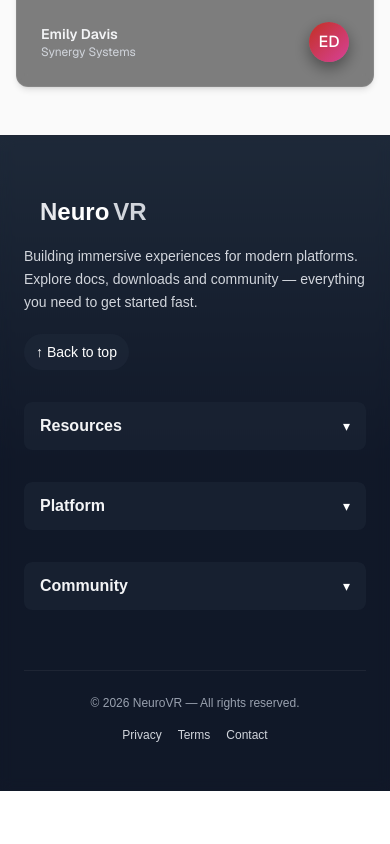
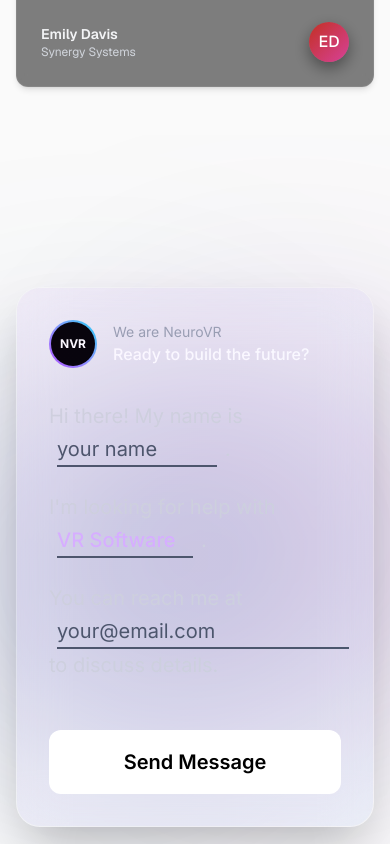
Before and after one commit to wahb-amir/VR, a Next.js app: page / in a window 390 px wide. Shown: the part 6620-7464 px from the top of the page. Before the commit the page ends 7411 px from the top, so only its background shows below. Built offline with nearby package versions, Linux system fonts and the light colour scheme.

Commit message:
Contact form

```diff
--- /dev/null
+++ b/app/Components/Contact.js
@@ -0,0 +1,152 @@
+'use client'
+import React, { useState } from 'react';
+import { Playfair_Display, Inter } from 'next/font/google';
+
+const playfair = Playfair_Display({ subsets: ['latin'], weight: ['400', '600'] });
+const inter = Inter({ subsets: ['latin'] });
+
+const NeuroContact = () => {
+  const [formData, setFormData] = useState({
+    name: '',
+    email: '',
+    interest: 'VR Development',
+    details: ''
+  });
+
+  const [isSubmitting, setIsSubmitting] = useState(false);
+  const [isSent, setIsSent] = useState(false);
+
+  const handleChange = (e) => {
+    setFormData({ ...formData, [e.target.name]: e.target.value });
+  };
+
+  const handleSubmit = (e) => {
+    e.preventDefault();
+    setIsSubmitting(true);
+
+    setTimeout(() => {
+      setIsSubmitting(false);
+      setIsSent(true);
+    }, 1500);
+  };
+
+  return (
+    <section className={`min-h-screen bg-transparent text-white flex items-center justify-center overflow-hidden relative z-10 ${inter.className}`} id='contact'>
+
+      <div className="absolute top-1/4 left-1/4 w-96 h-96 bg-purple-900/20 rounded-full blur-[120px] pointer-events-none" />
+      <div className="absolute bottom-1/4 right-1/4 w-96 h-96 bg-blue-900/20 rounded-full blur-[120px] pointer-events-none" />
+
+      <div className="container mx-auto px-4 flex flex-col lg:flex-row items-center justify-between relative z-10 w-full max-w-7xl">
+
+        <div className={`hidden lg:block text-[12rem] leading-none text-white italic tracking-tighter ${playfair.className}`}>
+          Let's
+        </div>
+
+
+        <div className="w-full max-w-xl mx-4">
+          <div className="backdrop-blur-xl bg-white/5 border border-white/10 p-8 md:p-12 rounded-3xl shadow-2xl relative overflow-hidden group transition-all duration-500 hover:border-white/20 hover:shadow-purple-900/20">
+
+            <div className="absolute inset-0 bg-gradient-to-br from-purple-500/5 to-blue-500/5 pointer-events-none" />
+
+            <div className="flex items-center gap-4 mb-8">
+              <div className="w-12 h-12 rounded-full bg-gradient-to-tr from-purple-500 to-cyan-400 p-[2px]">
+                <div className="w-full h-full rounded-full bg-black flex items-center justify-center text-xs font-bold">
+                  NVR
+                </div>
+              </div>
+              <div>
+                <p className="text-gray-400 text-sm">We are NeuroVR</p>
+                <p className="text-white font-medium">Ready to build the future?</p>
+              </div>
+            </div>
+
+            {!isSent ? (
+              <form onSubmit={handleSubmit} className="space-y-6 text-xl md:text-2xl leading-relaxed text-gray-300">
+                <p>
+                  Hi there! My name is
+                  <input
+                    type="text"
+                    name="name"
+                    required
+                    placeholder="your name"
+                    value={formData.name}
+                    onChange={handleChange}
+                    className="mx-2 bg-transparent border-b-2 border-gray-600 focus:border-purple-400 outline-none text-white placeholder-gray-600 w-40 transition-colors"
+                  />
+                  .
+                </p>
+
+                <p>
+                  I'm looking for help with
+                  <select
+                    name="interest"
+                    value={formData.interest}
+                    onChange={handleChange}
+                    className="mx-2 bg-transparent border-b-2 border-gray-600 focus:border-purple-400 outline-none text-purple-300 font-medium cursor-pointer transition-colors appearance-none"
+                  >
+                    <option className="bg-neutral-900 text-gray-300" value="VR Software">VR Software</option>
+                    <option className="bg-neutral-900 text-gray-300" value="AR Integration">AR Integration</option>
+                    <option className="bg-neutral-900 text-gray-300" value="3D Modeling">3D Modeling</option>
+                    <option className="bg-neutral-900 text-gray-300" value="Consulting">Consulting</option>
+                  </select>
+                  .
+                </p>
+
+                <p>
+                  You can reach me at
+                  <input
+                    type="email"
+                    name="email"
+                    required
+                    placeholder="your@email.com"
+                    value={formData.email}
+                    onChange={handleChange}
+                    className="mx-2 bg-transparent border-b-2 border-gray-600 focus:border-purple-400 outline-none text-white placeholder-gray-600 w-full sm:w-64 transition-colors"
+                  />
+                  to discuss details.
+                </p>
+
+                <div className="pt-6">
+                  <button
+                    type="submit"
+                    disabled={isSubmitting}
+                    className="group relative w-full py-4 bg-white text-black font-semibold rounded-xl overflow-hidden transition-all hover:scale-[1.02]"
+                  >
+                    <span className={`absolute inset-0 w-full h-full bg-gradient-to-r from-purple-400 to-cyan-300 opacity-0 group-hover:opacity-100 transition-opacity duration-300`} />
+                    <span className="relative z-10 flex items-center justify-center gap-2">
+                      {isSubmitting ? 'Sending...' : 'Send Message'}
+                    </span>
+                  </button>
+                </div>
+              </form>
+            ) : (
+              <div className="text-center py-12 animate-fade-in">
+                <div className="w-16 h-16 bg-green-500/20 text-green-400 rounded-full flex items-center justify-center mx-auto mb-4">
+                </div>
+                <h3 className="text-2xl font-bold text-white mb-2">Message Received!</h3>
+                <p className="text-gray-400">Thanks, {formData.name}. We'll be in touch shortly.</p>
+                <button
+                  onClick={() => setIsSent(false)}
+                  className="mt-6 text-sm text-purple-400 hover:text-purple-300 underline"
+                >
+                  Send another?
+                </button>
+              </div>
+            )}
+          </div>
+        </div>
+
+        <div className={`hidden lg:block text-[12rem] leading-none text-white italic tracking-tighter ${playfair.className}`}>
+          Talk
+        </div>
+
+        <div className={`lg:hidden absolute top-10 left-0 w-full text-center text-6xl text-white/10 font-bold -z-10 ${playfair.className}`}>
+          Let's Talk
+        </div>
+
+      </div>
+    </section>
+  );
+};
+
+export default NeuroContact;
--- a/app/page.js
+++ b/app/page.js
@@ -4,6 +4,8 @@ import Feature from "./Components/Feature";
 import Workflow from "./Components/Workflow";
 import Pricing from "./Components/Pricing";
 import Testimonial from './Components/Testimonial'
+import Contact from "./Components/Contact";
+
 export default function Home() {
   return (
     <div className="flex min-h-screen justify-center bg-zinc-50 font-sans dark:bg-black">
@@ -14,6 +16,7 @@ export default function Home() {
         <Feature/>
         <Pricing/>
         <Testimonial/>
+        <Contact/>
       </div>
     </div>
   );
```
